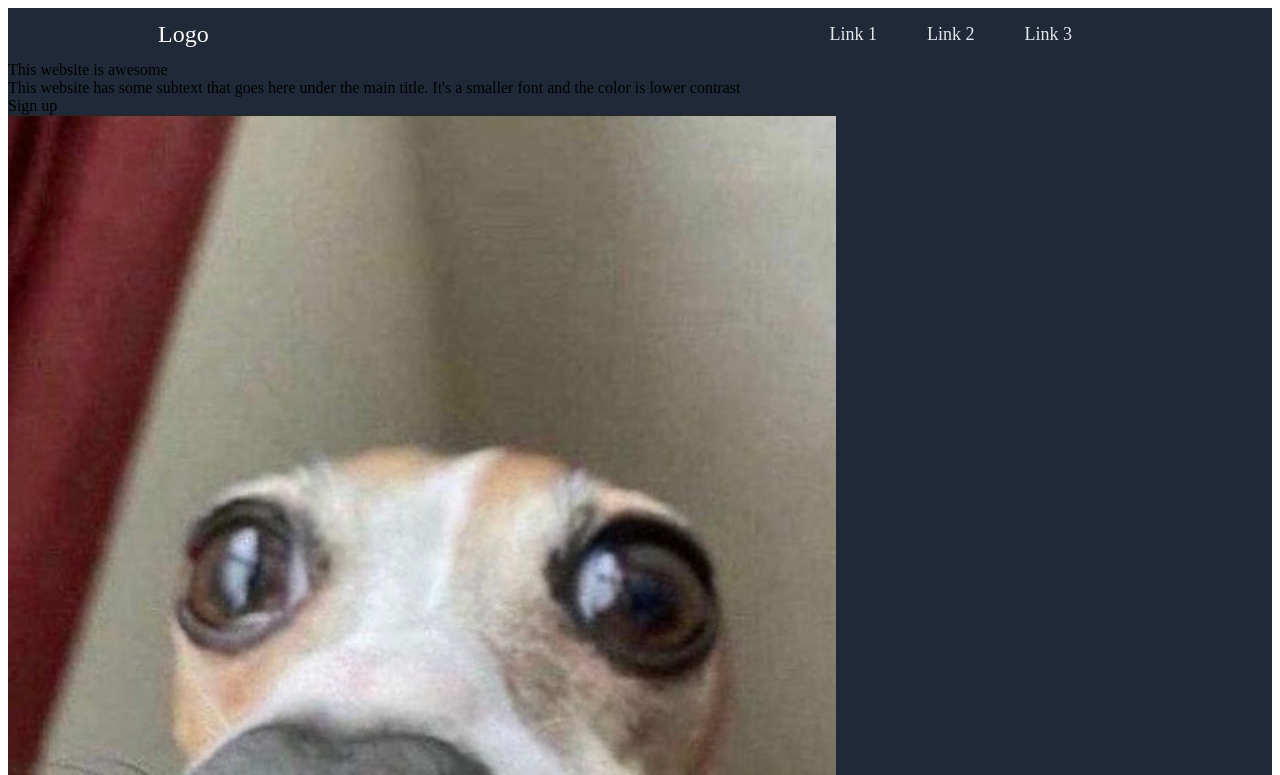
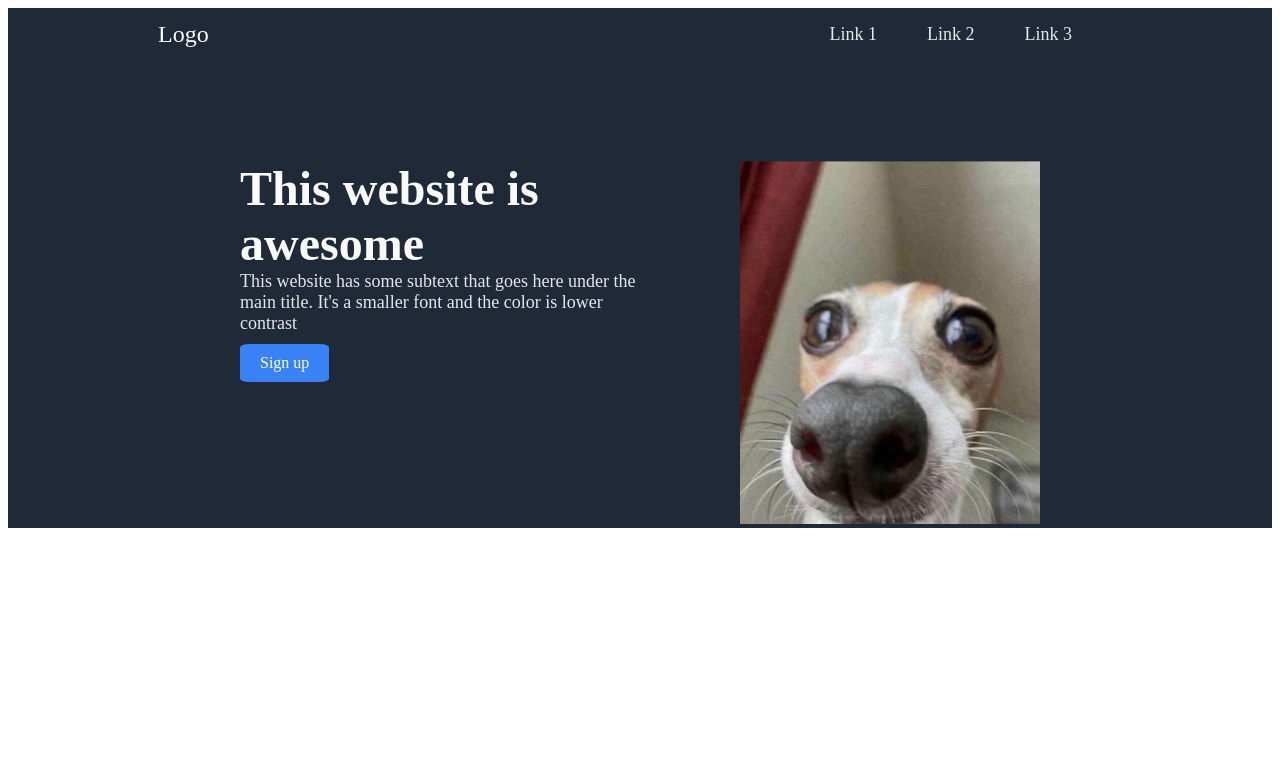
Before and after one commit to Whereii/landing-page-practice, a plain HTML site: page index.html in a window 1280 px wide. Shown: the top 775 px of the page. Drawn offline with Linux system fonts and the light colour scheme.

Commit message:
Style main-info of page

```diff
--- a/styles.css
+++ b/styles.css
@@ -25,10 +25,47 @@ ul {
 .nav {
     display: flex;
     justify-content: space-between;
-    margin: 0px 150px 0 150px;
+    margin: 0px 150px 100px 150px;
     align-items: center;
 }
 
 .upper-page {
     background-color: #1f2937;
 }
+
+.info-media img {
+    width: 300px;
+    height: auto;
+}
+
+.main-info {
+    display: flex;
+    justify-content: center;
+}
+
+.info-head {
+    font-size: 48px;
+    font-weight: 900;
+    color: #f9faf8;
+}
+
+.info-description {
+    font-size: 18px;
+    color: #e5e7eb;
+}
+
+.info-button {
+    background-color: #3882f6;
+    color: white;
+    padding: 10px 20px;
+    border-radius: 10%;
+    margin-top: 10px;
+}
+
+.info {
+    display: flex;
+    flex-direction: column;
+    align-items: flex-start;
+    width: 400px;
+    margin-right: 100px;
+}
```
